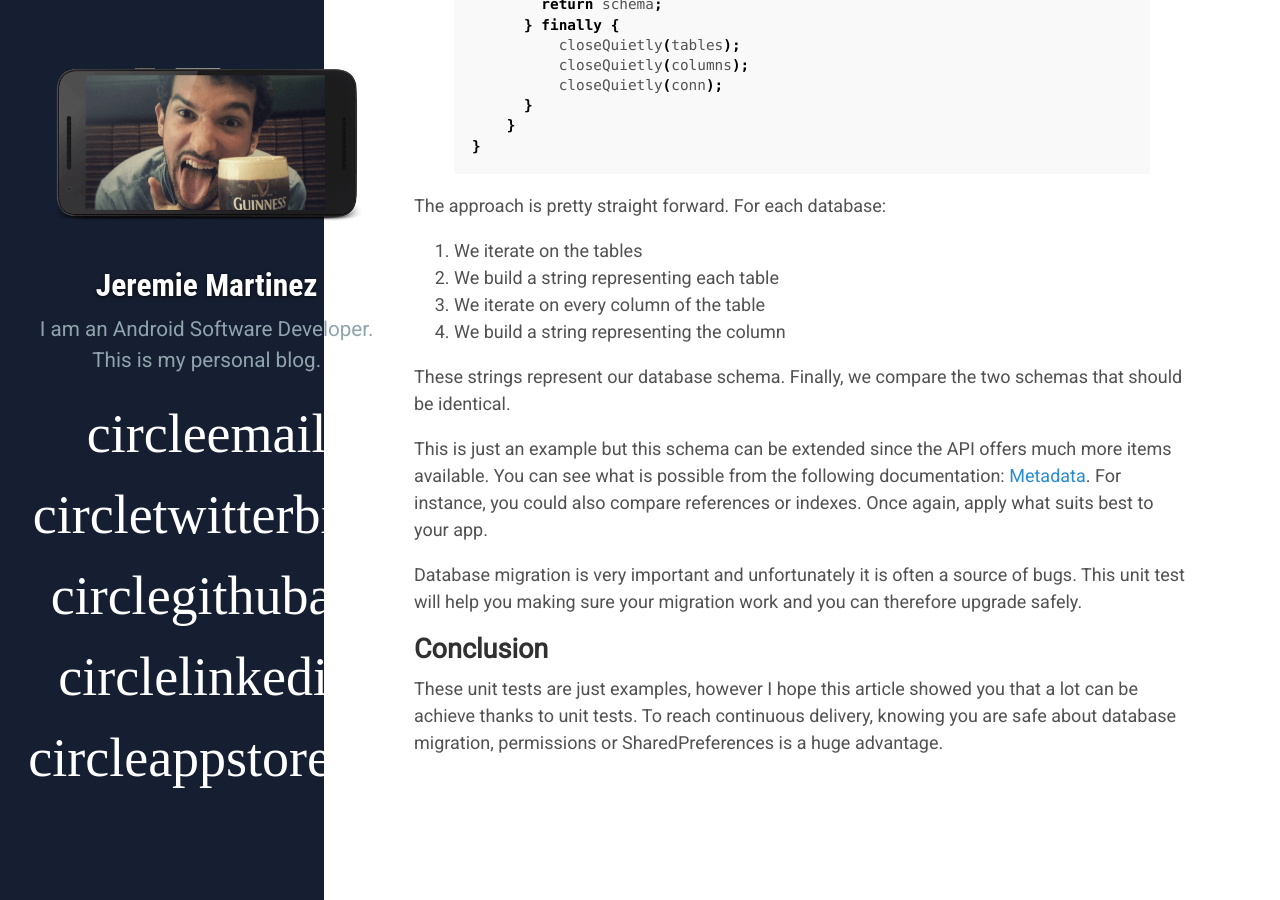
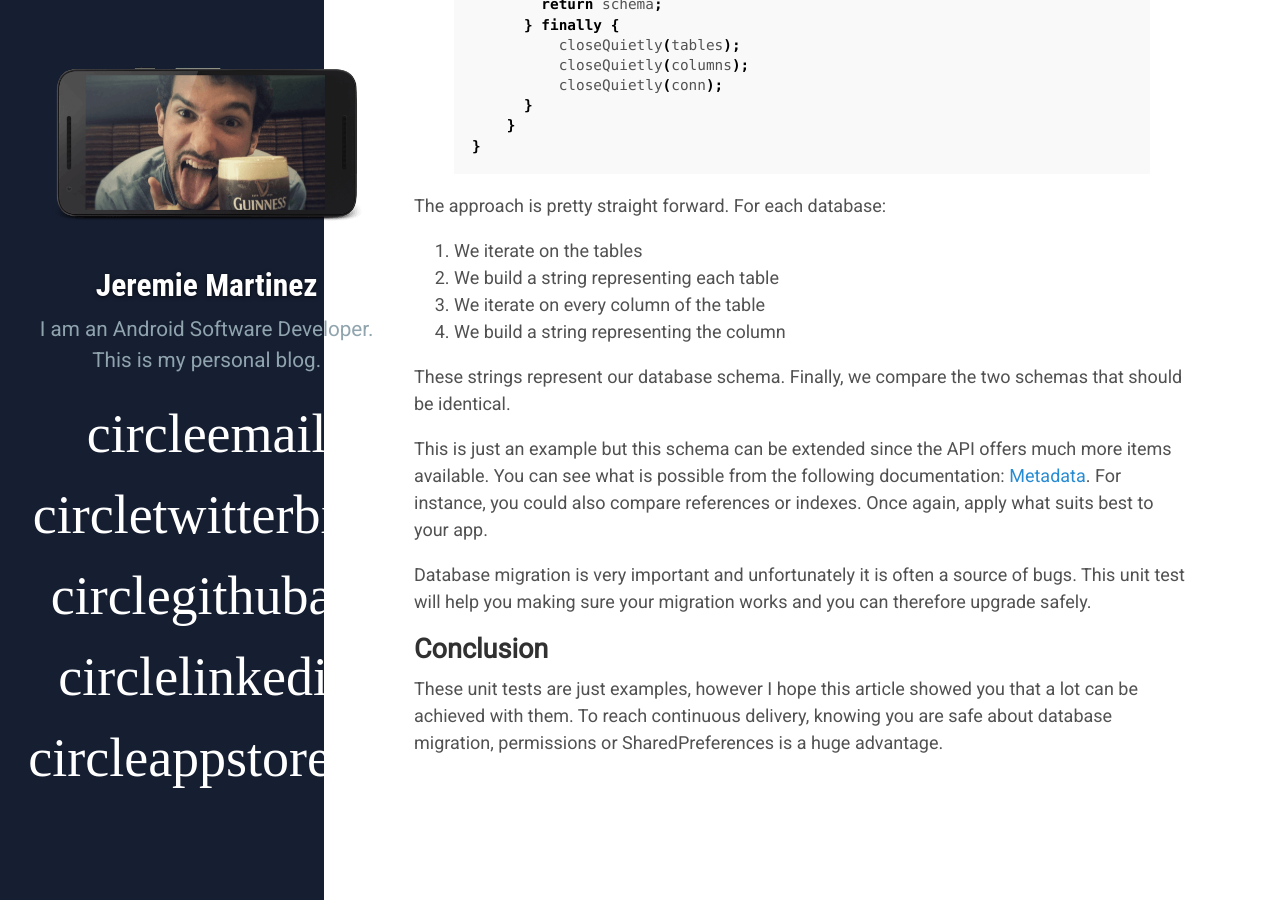
Before and after one commit to jeremiemartinez/jeremiemartinez.github.com, a Jekyll site: the page built from _posts/2016-02-16-unit-tests.md, in a window 1280 px wide and 900 px high, scrolled down 4725 px. Built offline with Jekyll 4.4.1, drawn with Linux system fonts in a browser that asks for light colours; some web fonts are replaced; Markdown is read by kramdown in place of the engine named in the settings; comment, search, counter and statistics services are not loaded; some of the changed text lies outside the part shown.

Commit message:
fix typos

```diff
--- a/_posts/2016-02-16-unit-tests.md
+++ b/_posts/2016-02-16-unit-tests.md
@@ -216,8 +216,8 @@ These strings represent our database schema. Finally, we compare the two schemas
 
 This is just an example but this schema can be extended since the API offers much more items available. You can see what is possible from the following documentation: [Metadata](https://docs.oracle.com/javase/7/docs/api/java/sql/DatabaseMetaData.html). For instance, you could also compare references or indexes. Once again, apply what suits best to your app.
 
-Database migration is very important and unfortunately it is often a source of bugs. This unit test will help you making sure your migration work and you can therefore upgrade safely.
+Database migration is very important and unfortunately it is often a source of bugs. This unit test will help you making sure your migration works and you can therefore upgrade safely.
 
 ## Conclusion
 
-These unit tests are just examples, however I hope this article showed you that a lot can be achieve thanks to unit tests. To reach continuous delivery, knowing you are safe about database migration, permissions or SharedPreferences is a huge advantage.
+These unit tests are just examples, however I hope this article showed you that a lot can be achieved with them. To reach continuous delivery, knowing you are safe about database migration, permissions or SharedPreferences is a huge advantage.
```
Also changed, not shown: other parts of _posts/2016-02-16-unit-tests.md (+1 -1 lines).
